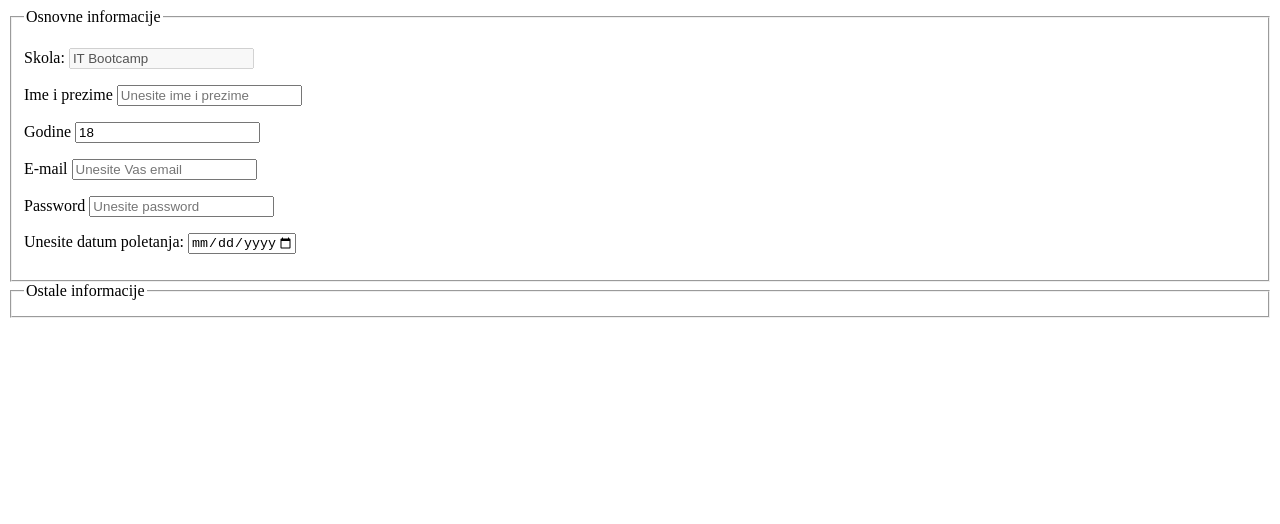
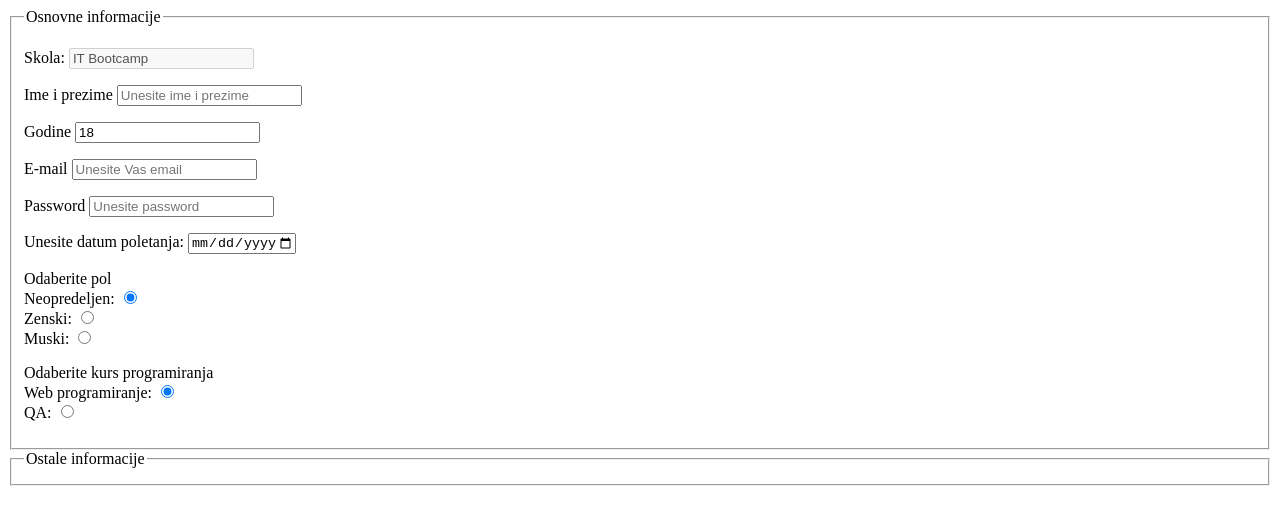
Before and after one commit to GvozdicDejan/vezbaGit, a plain HTML site: page index.html in a window 1280 px wide. Drawn offline with Linux system fonts and the light colour scheme.

Commit message:
Skoro kompletne forme

```diff
--- a/index.html
+++ b/index.html
@@ -34,6 +34,20 @@
                 <label>Unesite datum poletanja:</label>
                 <input type="date" min="2020-12-01" max="2021-01-31" step="7">
             </p>
+
+            <p>
+                <label>Odaberite pol</label><br>
+                Neopredeljen: <input type="radio" name="pol" value="n" checked><br>
+                Zenski: <input type="radio" name="pol" value="z"><br>
+                Muski: <input type="radio" name="pol" value="m">
+            </p>
+            <p>
+                <label>Odaberite kurs programiranja</label><br>
+                Web programiranje: <input type="radio" name="kurs" value="web" checked><br>
+                QA: <input type="radio" name="kurs" value="qa"><br>
+
+
+            </p>
         </fieldset>
         <fieldset>
             <legend>Ostale informacije</legend>
```
